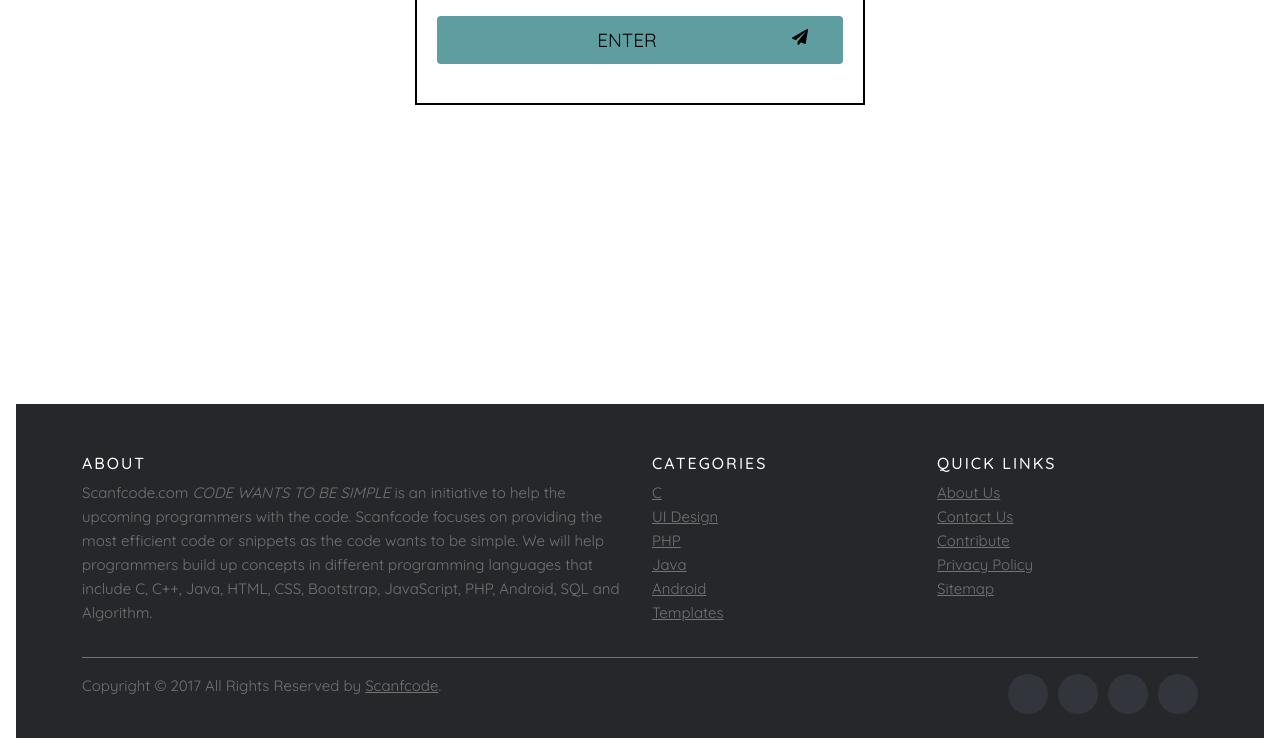
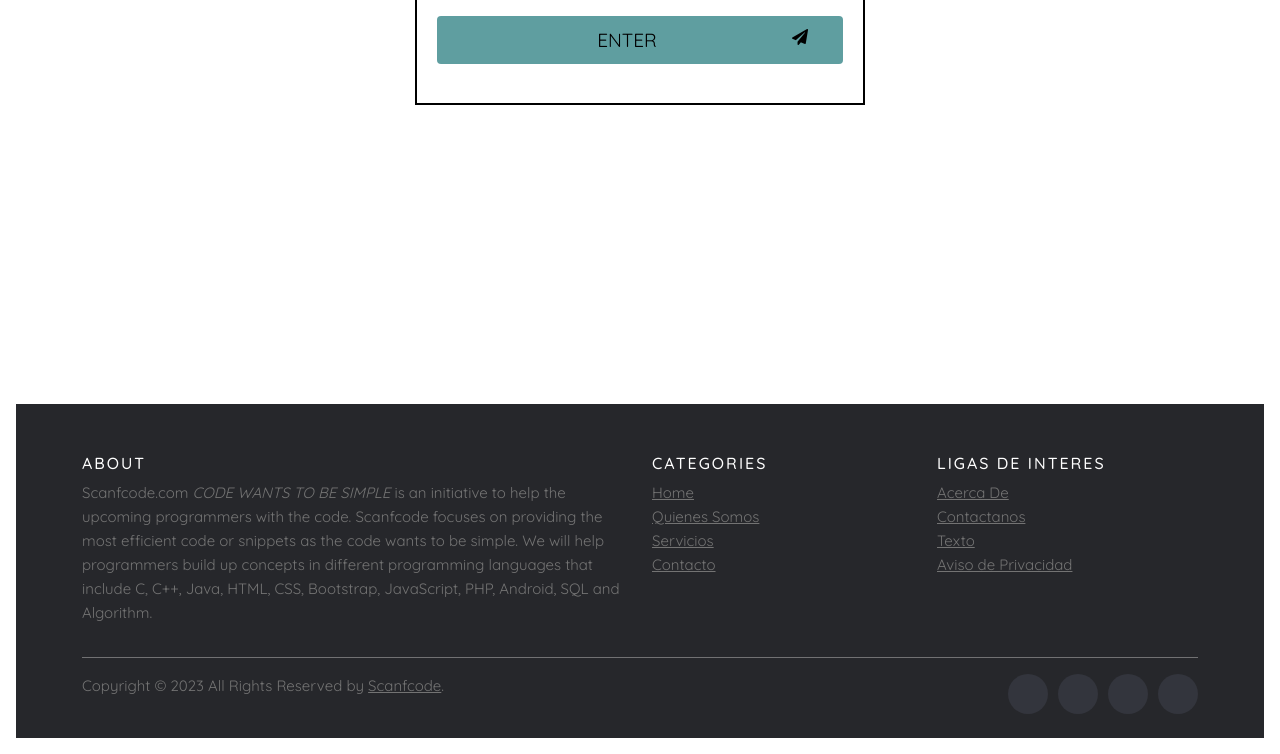
Before and after one commit to KaniCode78/xpansse, a plain HTML site: page index.html in a window 1280 px wide. Shown: the part 3821-4575 px from the top of the page. Drawn offline with nearby package versions, Linux system fonts and the light colour scheme.

Commit message:
Update index.html

```diff
--- a/index.html
+++ b/index.html
@@ -14,7 +14,7 @@
     <link rel="stylesheet" href="./assets/css/cards.css">
     <link rel="stylesheet" href="./assets/css/styles.css">
     <link rel="stylesheet" href="https://use.fontawesome.com/releases/v5.8.1/css/all.css">
-    <script src="https://ajax.googleapis.com/ajax/libs/jquery/3.3.1/jquery.min.js"></script>
+
     <title>Xpansse</title>
 </head>
 
@@ -255,23 +255,21 @@
                 <div class="col-xs-6 col-md-3">
                     <h6>Categories</h6>
                     <ul class="footer-links">
-                        <li><a href="http://scanfcode.com/category/c-language/">C</a></li>
-                        <li><a href="http://scanfcode.com/category/front-end-development/">UI Design</a></li>
-                        <li><a href="http://scanfcode.com/category/back-end-development/">PHP</a></li>
-                        <li><a href="http://scanfcode.com/category/java-programming-language/">Java</a></li>
-                        <li><a href="http://scanfcode.com/category/android/">Android</a></li>
-                        <li><a href="http://scanfcode.com/category/templates/">Templates</a></li>
+                        <li><a href="http://scanfcode.com/category/c-language/">Home</a></li>
+                        <li><a href="http://scanfcode.com/category/front-end-development/">Quienes Somos</a></li>
+                        <li><a href="http://scanfcode.com/category/back-end-development/">Servicios</a></li>
+                        <li><a href="http://scanfcode.com/category/java-programming-language/">Contacto</a></li>
+
                     </ul>
                 </div>
 
                 <div class="col-xs-6 col-md-3">
-                    <h6>Quick Links</h6>
+                    <h6>Ligas de Interes</h6>
                     <ul class="footer-links">
-                        <li><a href="http://scanfcode.com/about/">About Us</a></li>
-                        <li><a href="http://scanfcode.com/contact/">Contact Us</a></li>
-                        <li><a href="http://scanfcode.com/contribute-at-scanfcode/">Contribute</a></li>
-                        <li><a href="http://scanfcode.com/privacy-policy/">Privacy Policy</a></li>
-                        <li><a href="http://scanfcode.com/sitemap/">Sitemap</a></li>
+                        <li><a href="http://scanfcode.com/about/">Acerca De</a></li>
+                        <li><a href="http://scanfcode.com/contact/">Contactanos</a></li>
+                        <li><a href="http://scanfcode.com/contribute-at-scanfcode/">Texto</a></li>
+                        <li><a href="http://scanfcode.com/privacy-policy/">Aviso de Privacidad</a></li>
                     </ul>
                 </div>
             </div>
@@ -280,7 +278,7 @@
         <div class="container">
             <div class="row">
                 <div class="col-md-8 col-sm-6 col-xs-12">
-                    <p class="copyright-text">Copyright &copy; 2017 All Rights Reserved by
+                    <p class="copyright-text">Copyright &copy; 2023 All Rights Reserved by
                         <a href="#">Scanfcode</a>.
                     </p>
                 </div>
```
